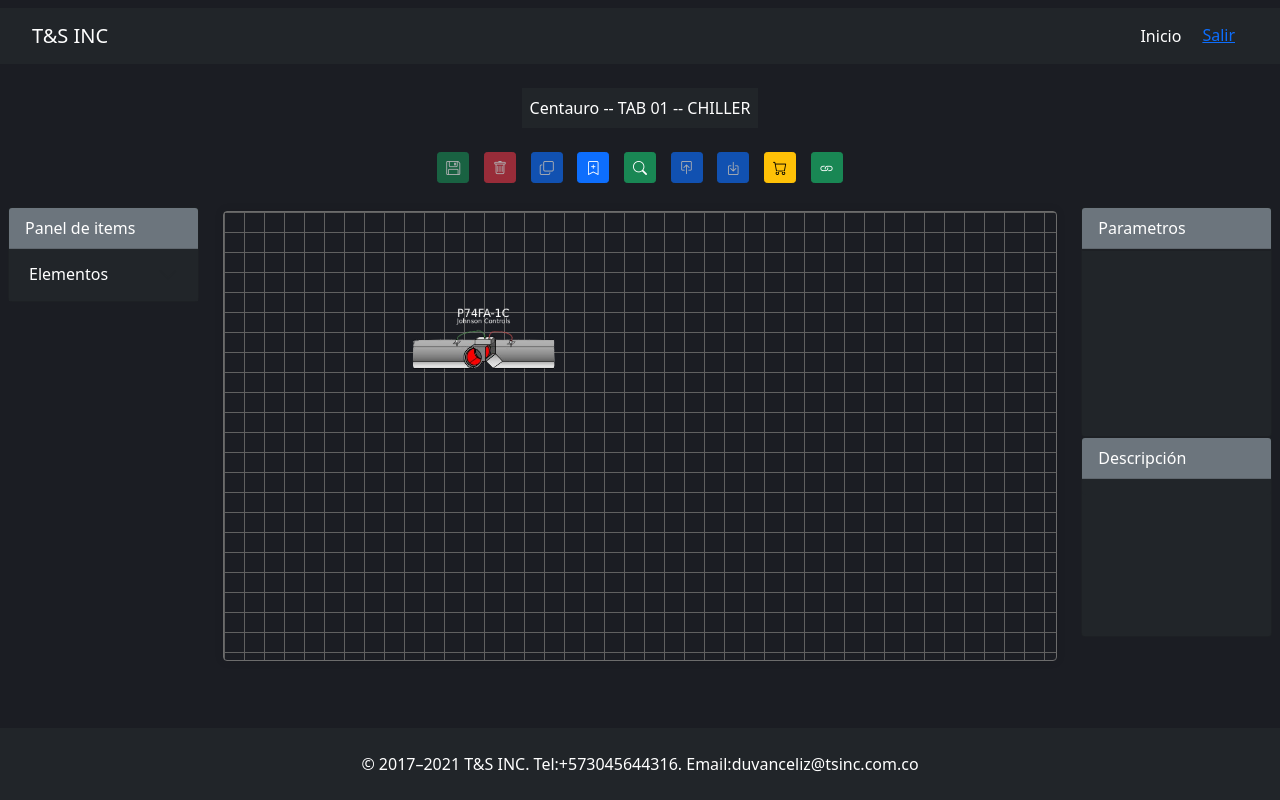
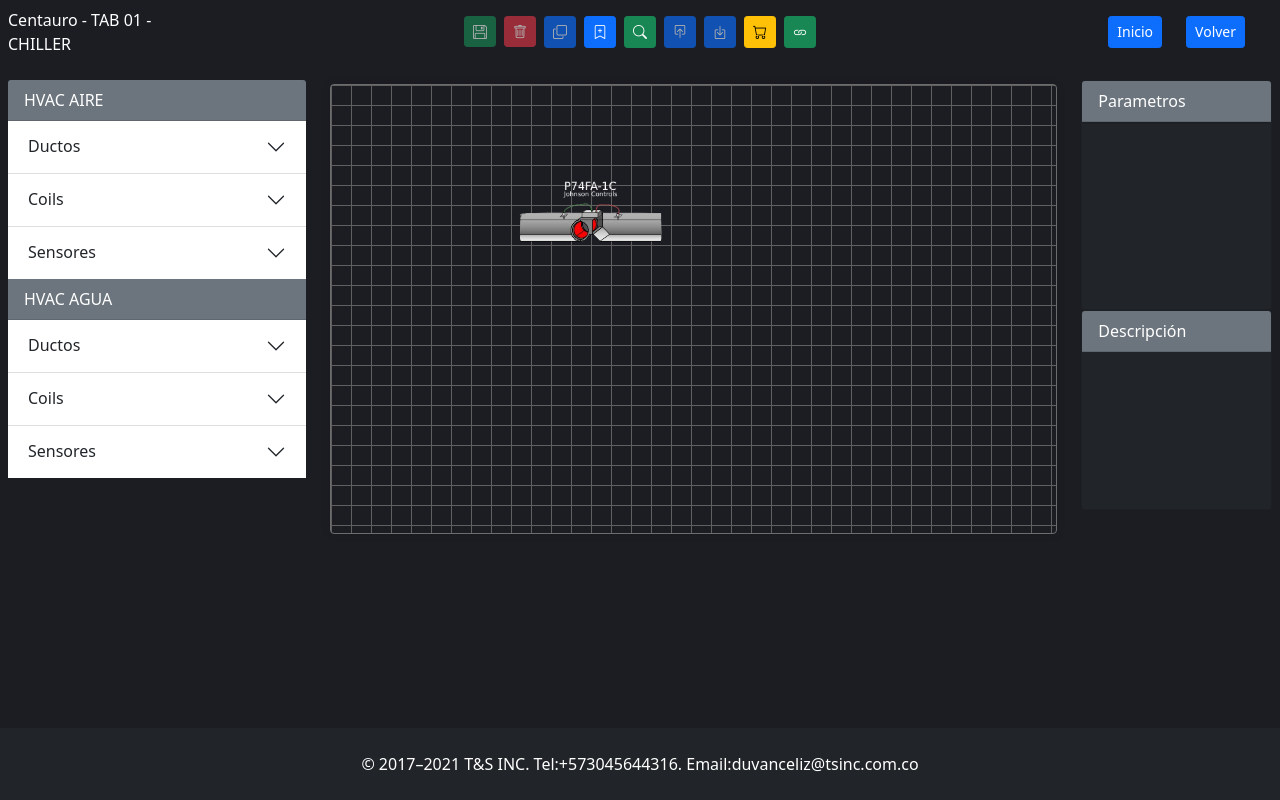
Before and after one commit to duvanceliz/apptsinc, a Django app: page /dashboard/22/ in a window 1280 px wide. Run offline with Django 5.2, Linux system fonts and the light colour scheme; a user stored in the database is signed in; data comes from the database, SQL or seed files in the repository; both versions use the stored data as it was after the commit; data that the repository does not hold is empty.

Commit message:
cambios en el diseno de la dashboard, tableros, paginas, implementacion scrollbar

```diff
--- a/tsinc/forms.py
+++ b/tsinc/forms.py
@@ -31,8 +31,8 @@ class UploadProducts(forms.Form):
 class CreateTab(forms.Form):
     tab_name = forms.CharField(label="Nombre del tablero", max_length=200)
     OPCIONS_CHOICES_CONTROLLER = [
-        ('LG CONTROLLER', 'LG CONTROLLER'),
-        ('JONHSON CONTROLS', 'JONHSON CONTROLS'),
+        ('LG-(VDQ-00QA2)', 'LG-(VDQ-00QA2)'),
+        ('JC-(M4-SGM09090)', 'JC-(M4-SGM09090)'),
 
     ]
 
--- a/tsinc/static/css/styles.css
+++ b/tsinc/static/css/styles.css
@@ -21,6 +21,7 @@
 body{
   background: #1b1d23;
   color: white;
+  height: 100vh;
 }
 
 .dropzone{
@@ -116,3 +117,19 @@ input.selected-group{
   height: 100%;
   pointer-events: none;
 }
+
+#panelLeft{
+  height: 450px;
+  overflow-y: scroll;
+}
+
+
+#panelLeft::-webkit-scrollbar {
+  width: 8px; /* Ancho de la barra de desplazamiento */
+  border-radius: 2px;
+  background-color: #3c3f49;
+}
+#panelLeft::-webkit-scrollbar-thumb {
+  background: #666666; /* Color del pulgar de la barra de desplazamiento */
+  border-radius: 2px; /* Bordes redondeados */
+}
--- a/tsinc/templates/components/panelLeft.html
+++ b/tsinc/templates/components/panelLeft.html
@@ -1,84 +1,84 @@
 {% load static %}
-<div class="card bg-dark">
-  <div class="card-header bg-secondary">
-    Panel de items
-  </div>
 
-  <div class="accordion accordion-flush" id="accordionFlushExample">
-    <div class="accordion-item bg-dark">
+  <div class="card-header bg-secondary">HVAC AIRE</div>
+
+
+
+<div class="accordion accordion-flush" id="accordionHVACaire">
+  <div class="accordion-item">
     <h2 class="accordion-header" id="flush-headingOne">
-        <button
-          class="accordion-button collapsed bg-dark text-white"
-          type="button"
-          data-bs-toggle="collapse"
-          data-bs-target="#flush-collapseOne"
-          aria-expanded="false"
-          aria-controls="flush-collapseOne"
-        >
-          Elementos
+      <button class="accordion-button collapsed" type="button" data-bs-toggle="collapse" data-bs-target="#flush-collapseOne" aria-expanded="false" aria-controls="flush-collapseOne">
+        Ductos
       </button>
     </h2>
-      <div
-        id="flush-collapseOne"
-        class="accordion-collapse collapse"
-        aria-labelledby="flush-headingOne"
-        data-bs-parent="#accordionFlushExample"
-      >
+    <div id="flush-collapseOne" class="accordion-collapse collapse" aria-labelledby="flush-headingOne" data-bs-parent="#accordionHVACaire">
       <div class="accordion-body">
 
-          <div class="box" id="availableItems">
       {% for item in panelitems %}
-            <img id="item" pk="{{item.id}}" src="{% static item.img %}" alt="items" style="width: {{item.width}}px;">
+      <img id="item" pk="{{item.id}}" src="{% static item.img %}" alt="items" style="width: {{item.width}}px;"  description="{{item.product.description}}" >
       {% endfor %}
+
       </div>
     </div>
   </div>
+  <div class="accordion-item">
+    <h2 class="accordion-header" id="flush-headingTwo">
+      <button class="accordion-button collapsed" type="button" data-bs-toggle="collapse" data-bs-target="#flush-collapseTwo" aria-expanded="false" aria-controls="flush-collapseTwo">
+
+        Coils
+      </button>
+    </h2>
+    <div id="flush-collapseTwo" class="accordion-collapse collapse" aria-labelledby="flush-headingTwo" data-bs-parent="#accordionHVACaire">
+      <div class="accordion-body">Lorem ipsum dolor sit amet, consectetur adipisicing elit. Ad, quod.</div>
     </div>
-    <!-- <div class="accordion-item bg-dark text-white">
-      <h2 class="accordion-header" id="flush-headingTwo">
-        <button
-          class="accordion-button collapsed bg-dark text-white"
-          type="button"
-          data-bs-toggle="collapse"
-          data-bs-target="#flush-collapseTwo"
-          aria-expanded="false"
-          aria-controls="flush-collapseTwo"
-        >
+  </div>
+  <div class="accordion-item">
+    <h2 class="accordion-header" id="flush-headingThree">
+      <button class="accordion-button collapsed" type="button" data-bs-toggle="collapse" data-bs-target="#flush-collapseThree" aria-expanded="false" aria-controls="flush-collapseThree">
         Sensores
       </button>
     </h2>
-      <div
-        id="flush-collapseTwo"
-        class="accordion-collapse collapse"
-        aria-labelledby="flush-headingTwo"
-        data-bs-parent="#accordionFlushExample"
-      >
-        <div class="accordion-body">
-
+    <div id="flush-collapseThree" class="accordion-collapse collapse" aria-labelledby="flush-headingThree" data-bs-parent="#accordionHVACaire">
+      <div class="accordion-body">lorem10</div>
     </div>
   </div>
-    </div> -->
-    <!-- <div class="accordion-item bg-dark text-white">
-      <h2 class="accordion-header" id="flush-headingThree">
-        <button
-          class="accordion-button collapsed bg-dark text-white"
-          type="button"
-          data-bs-toggle="collapse"
-          data-bs-target="#flush-collapseThree"
-          aria-expanded="false"
-          aria-controls="flush-collapseThree"
-        >
-          Manejadoras
+</div>
+
+
+
+
+
+<div class="card-header bg-secondary">HVAC AGUA</div>
+
+<div class="accordion accordion-flush" id="accordionHVACagua">
+  <div class="accordion-item">
+    <h2 class="accordion-header" id="flush-headingFour">
+      <button class="accordion-button collapsed" type="button" data-bs-toggle="collapse" data-bs-target="#flush-collapseFour" aria-expanded="false" aria-controls="flush-collapseFour">
+        Ductos
       </button>
     </h2>
-      <div
-        id="flush-collapseThree"
-        class="accordion-collapse collapse"
-        aria-labelledby="flush-headingThree"
-        data-bs-parent="#accordionFlushExample"
-      >
-        <div class="accordion-body">Items</div>
-      </div>
-    </div> -->
+    <div id="flush-collapseFour" class="accordion-collapse collapse" aria-labelledby="flush-headingFour" data-bs-parent="#accordionHVACagua">
+      <div class="accordion-body">Lorem ipsum dolor sit amet consectetur, adipisicing elit. Ad, aspernatur!</div>
     </div>
   </div>
+  <div class="accordion-item">
+    <h2 class="accordion-header" id="flush-headingFive">
+      <button class="accordion-button collapsed" type="button" data-bs-toggle="collapse" data-bs-target="#flush-collapseFive" aria-expanded="false" aria-controls="flush-collapseFive">
+       Coils
+      </button>
+    </h2>
+    <div id="flush-collapseFive" class="accordion-collapse collapse" aria-labelledby="flush-headingFive" data-bs-parent="#accordionHVACagua">
+      <div class="accordion-body">Lorem ipsum dolor sit amet, consectetur adipisicing elit. Ad, quod.</div>
+    </div>
+  </div>
+  <div class="accordion-item">
+    <h2 class="accordion-header" id="flush-headingSix">
+      <button class="accordion-button collapsed" type="button" data-bs-toggle="collapse" data-bs-target="#flush-collapseSix" aria-expanded="false" aria-controls="flush-collapseSix">
+        Sensores
+      </button>
+    </h2>
+    <div id="flush-collapseSix" class="accordion-collapse collapse" aria-labelledby="flush-headingSix" data-bs-parent="#accordionHVACagua">
+      <div class="accordion-body">lorem10</div>
+    </div>
+  </div>
+</div>
--- a/tsinc/templates/dashboard.html
+++ b/tsinc/templates/dashboard.html
@@ -1,37 +1,27 @@
-{% extends 'layout.html' %} {% block body %} {% load static %}
+{% extends 'layout2.html' %} {% block body %} {% load static %}
 
 <div class="container">
-  <div class="row mb-4">
 
-   <div class="col-4">
 
-   </div>
-   <div class="col-4 d-flex justify-content-center">
-    <div class="bg-dark p-2">
+  <div class="row mb-4 ">
+
+  <div class="col-2">
+
       <span class="fs-6 fw_light">
-       {{tab.project.name}} --
+       {{tab.project.name}} -
+      </span>
+    <span class="fs-6 fw-light">
+      {{tab.tab_name}} -
     </span>
     <span class="fs-6 fw-light">
-      {{tab.tab_name}} --
-  </span>
-    <span class="fs-6 fw-light">
       {{dashboard.name}}
-  </span>
-  </div>
-   </div>
-   <div class="col-4"></div>
+    </span>
 
   </div>
 
-  <div class="row mb-4">
-    <div class="col-4">
-      <!-- <button class="btn btn-primary">
-        <i class="bi bi-file-earmark-plus"></i>
-      </button> -->
 
 
-    </div>
-    <div class="col-4 d-flex justify-content-between">
+    <div class="col-8 d-flex justify-content-center gap-2 p-2">
 
       <input id="dashboard_id" type="text" value="{{dashboard.id}}" hidden >
       <form action="" id="form">
@@ -57,16 +47,24 @@
        <button class="btn btn-success btn-sm" id="btngroup"><i class="bi bi-link"></i></button>
 
       {% include 'components/dashboardModal.html' %}
+    </div>
 
+
+    <div class="col-2 d-flex justify-content-center gap-4 p-2">
+       <a href="{% url 'home' %}" class="btn btn-primary btn-sm">Inicio</a>
+       <a href="{% url 'create_page' tab.id %}" class="btn btn-primary btn-sm">Volver</a>
     </div>
-    <div class="col-4">
 
-    </div>
-    </div>
+
+  </div>
+
+
+
+
 
   <div class="row">
 
-    <div class="col-md-2">
+    <div class="col-md-3" id="panelLeft">
 
 
 
@@ -74,7 +72,7 @@
 
 
     </div>
-    <div class="col-md-8">
+    <div class="col-md-7">
 
       <input id="dashboard-id" type="text" value="{{dashboard.id}}" hidden>
       <div id="notification-box">
@@ -103,7 +101,7 @@
 
 
     </div>
-    <div class="col-md-2">
+    <div class="col-md-2" >
       {% include 'components/panelRight.html' %}
     </div>
   </div>
--- a/tsinc/templates/home.html
+++ b/tsinc/templates/home.html
@@ -25,7 +25,6 @@
           <tr>
             <th scope="col">#</th>
             <th scope="col">Nombre del proyecto</th>
-            <th scope="col">Controlador</th>
             <th scope="col">Empresa</th>
             <th scope="col">Estado</th>
             <th scope="col">Etapa del proyecto</th>
@@ -40,9 +39,7 @@
 
               <th scope="row">{{project.id}}</th>
             <td>{{project.name}}</td>
-            <td>
-              {{project.controller}}
-            </td>
+
             <td>{{project.company_name}}</td>
 
             <td>
--- /dev/null
+++ b/tsinc/templates/layout2.html
@@ -0,0 +1,50 @@
+{% load static %}
+<!DOCTYPE html>
+<html lang="en">
+  <head>
+    <!-- Required meta tags -->
+    <meta charset="utf-8" />
+    <meta name="viewport" content="width=device-width, initial-scale=1" />
+
+    <!-- Bootstrap CSS -->
+    <link
+      href="https://cdn.jsdelivr.net/npm/bootstrap@5.0.2/dist/css/bootstrap.min.css"
+      rel="stylesheet"
+      integrity="sha384-EVSTQN3/azprG1Anm3QDgpJLIm9Nao0Yz1ztcQTwFspd3yD65VohhpuuCOmLASjC"
+      crossorigin="anonymous"
+    />
+    <link rel="stylesheet" href="https://cdn.jsdelivr.net/npm/bootstrap-icons@1.11.3/font/bootstrap-icons.min.css">
+
+    <script src="https://cdn.jsdelivr.net/npm/interactjs/dist/interact.min.js"></script>
+    <script src="https://cdn.jsdelivr.net/npm/axios/dist/axios.min.js"></script>
+
+
+    <link rel="stylesheet" href="{% static 'css/styles.css' %}">
+
+  </head>
+
+     <div class="container-flow m-2 content">
+
+        <div class="row">
+
+          {% block body %} {% endblock %}
+        </div>
+
+     </div>
+
+    <script
+      src="https://cdn.jsdelivr.net/npm/bootstrap@5.0.2/dist/js/bootstrap.bundle.min.js"
+      integrity="sha384-MrcW6ZMFYlzcLA8Nl+NtUVF0sA7MsXsP1UyJoMp4YLEuNSfAP+JcXn/tWtIaxVXM"
+      crossorigin="anonymous"
+    ></script>
+
+    <footer class="bg-dark mt-4 d-flex justify-content-center">
+
+       <div class="p-4">© 2017–2021 T&S INC. Tel:+573045644316. Email:duvanceliz@tsinc.com.co
+      </div>
+
+  </footer>
+
+  </body>
+
+</html>
--- a/tsinc/views.py
+++ b/tsinc/views.py
@@ -147,7 +147,7 @@ def delete_tab(request, id):
     object = get_object_or_404(Tabs, id=id)
     project = object.project
     object.delete()
-    return redirect(f"project/tabs/{project.id}/")
+    return redirect(f"/project/tabs/{project.id}/")
 
 @login_required
 def download_offer(request,id):
@@ -252,7 +252,7 @@ def create_page(request,id):
         paginator = Paginator(pages_tab, 5)
         page_number = request.GET.get('page')
         page_obj = paginator.get_page(page_number)
-        return render(request, 'createpage.html',{'page_obj': page_obj, 'form':CreatePage()})
+        return render(request, 'createpage.html',{'page_obj': page_obj, 'form':CreatePage(), 'tab':tab})
     else:
         tab = Tabs.objects.get(id=id)
         Dasboard.objects.create(name = request.POST['name'], tab=tab)
```
Also changed, not shown: tsinc/templates/components/offerHeader.html (+6 -6 lines), tsinc/templates/createpage.html (+16 -4 lines), tsinc/templates/tabs.html (+20 -5 lines), db.sqlite3. Lines whose indentation alone changed are shown as unchanged.
